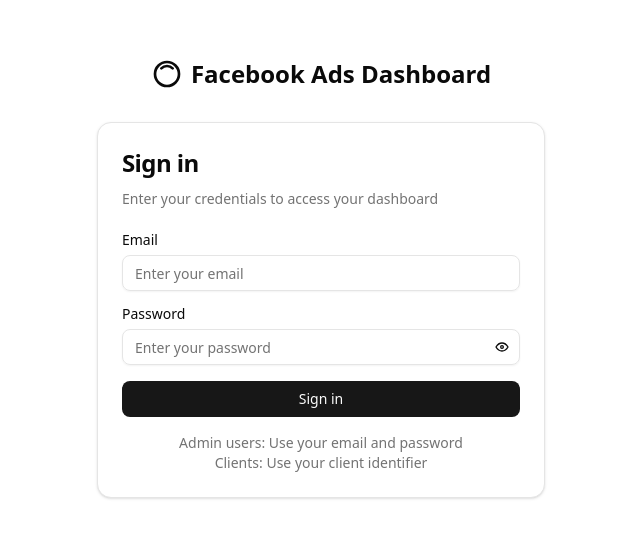
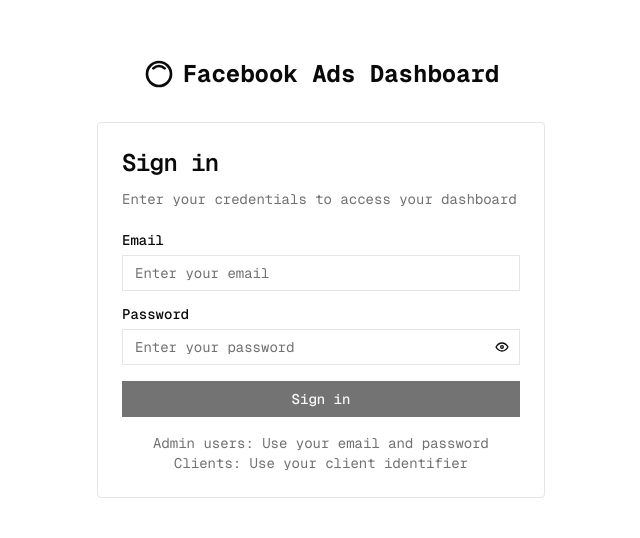
Before and after one commit to satyamneelkamal/FB-ad-reporter, a Next.js app: page /login in a window 1280 px wide. Shown: the part 122-660 px from the top of the page, without its empty margins (319-959 px from the left). Built offline with nearby package versions, Linux system fonts and the light colour scheme.

Commit message:
data sscraping begins

```diff
--- a/app/admin/clients/page.tsx
+++ b/app/admin/clients/page.tsx
@@ -46,13 +46,6 @@
       title: "Settings",
       url: "/admin/settings",
       icon: "IconSettings",
-    },
-  ],
-  documents: [
-    {
-      name: "Client Database",
-      url: "/admin/clients",
-      icon: "IconDatabase",
     },
   ],
 }
--- a/app/globals.css
+++ b/app/globals.css
@@ -3,113 +3,153 @@
 
 @custom-variant dark (&:is(.dark *));
 
+:root {
+  --background: oklch(1.0000 0 0);
+  --foreground: oklch(0.1448 0 0);
+  --card: oklch(1.0000 0 0);
+  --card-foreground: oklch(0.1448 0 0);
+  --popover: oklch(1.0000 0 0);
+  --popover-foreground: oklch(0.1448 0 0);
+  --primary: oklch(0.5555 0 0);
+  --primary-foreground: oklch(0.9851 0 0);
+  --secondary: oklch(0.9702 0 0);
+  --secondary-foreground: oklch(0.2046 0 0);
+  --muted: oklch(0.9702 0 0);
+  --muted-foreground: oklch(0.5486 0 0);
+  --accent: oklch(0.9702 0 0);
+  --accent-foreground: oklch(0.2046 0 0);
+  --destructive: oklch(0.5830 0.2387 28.4765);
+  --destructive-foreground: oklch(0.9702 0 0);
+  --border: oklch(0.9219 0 0);
+  --input: oklch(0.9219 0 0);
+  --ring: oklch(0.7090 0 0);
+  --chart-1: oklch(0.5555 0 0);
+  --chart-2: oklch(0.5555 0 0);
+  --chart-3: oklch(0.5555 0 0);
+  --chart-4: oklch(0.5555 0 0);
+  --chart-5: oklch(0.5555 0 0);
+  --sidebar: oklch(0.9851 0 0);
+  --sidebar-foreground: oklch(0.1448 0 0);
+  --sidebar-primary: oklch(0.2046 0 0);
+  --sidebar-primary-foreground: oklch(0.9851 0 0);
+  --sidebar-accent: oklch(0.9702 0 0);
+  --sidebar-accent-foreground: oklch(0.2046 0 0);
+  --sidebar-border: oklch(0.9219 0 0);
+  --sidebar-ring: oklch(0.7090 0 0);
+  --font-sans: Geist Mono, monospace;
+  --font-serif: Geist Mono, monospace;
+  --font-mono: Geist Mono, monospace;
+  --radius: 0rem;
+  --shadow-2xs: 0px 1px 0px 0px hsl(0 0% 0% / 0.00);
+  --shadow-xs: 0px 1px 0px 0px hsl(0 0% 0% / 0.00);
+  --shadow-sm: 0px 1px 0px 0px hsl(0 0% 0% / 0.00), 0px 1px 2px -1px hsl(0 0% 0% / 0.00);
+  --shadow: 0px 1px 0px 0px hsl(0 0% 0% / 0.00), 0px 1px 2px -1px hsl(0 0% 0% / 0.00);
+  --shadow-md: 0px 1px 0px 0px hsl(0 0% 0% / 0.00), 0px 2px 4px -1px hsl(0 0% 0% / 0.00);
+  --shadow-lg: 0px 1px 0px 0px hsl(0 0% 0% / 0.00), 0px 4px 6px -1px hsl(0 0% 0% / 0.00);
+  --shadow-xl: 0px 1px 0px 0px hsl(0 0% 0% / 0.00), 0px 8px 10px -1px hsl(0 0% 0% / 0.00);
+  --shadow-2xl: 0px 1px 0px 0px hsl(0 0% 0% / 0.00);
+  --tracking-normal: 0em;
+  --spacing: 0.25rem;
+}
+
+.dark {
+  --background: oklch(0.1448 0 0);
+  --foreground: oklch(0.9851 0 0);
+  --card: oklch(0.2134 0 0);
+  --card-foreground: oklch(0.9851 0 0);
+  --popover: oklch(0.2686 0 0);
+  --popover-foreground: oklch(0.9851 0 0);
+  --primary: oklch(0.5555 0 0);
+  --primary-foreground: oklch(0.9851 0 0);
+  --secondary: oklch(0.2686 0 0);
+  --secondary-foreground: oklch(0.9851 0 0);
+  --muted: oklch(0.2686 0 0);
+  --muted-foreground: oklch(0.7090 0 0);
+  --accent: oklch(0.3715 0 0);
+  --accent-foreground: oklch(0.9851 0 0);
+  --destructive: oklch(0.7022 0.1892 22.2279);
+  --destructive-foreground: oklch(0.2686 0 0);
+  --border: oklch(0.3407 0 0);
+  --input: oklch(0.4386 0 0);
+  --ring: oklch(0.5555 0 0);
+  --chart-1: oklch(0.5555 0 0);
+  --chart-2: oklch(0.5555 0 0);
+  --chart-3: oklch(0.5555 0 0);
+  --chart-4: oklch(0.5555 0 0);
+  --chart-5: oklch(0.5555 0 0);
+  --sidebar: oklch(0.2046 0 0);
+  --sidebar-foreground: oklch(0.9851 0 0);
+  --sidebar-primary: oklch(0.9851 0 0);
+  --sidebar-primary-foreground: oklch(0.2046 0 0);
+  --sidebar-accent: oklch(0.2686 0 0);
+  --sidebar-accent-foreground: oklch(0.9851 0 0);
+  --sidebar-border: oklch(1.0000 0 0);
+  --sidebar-ring: oklch(0.4386 0 0);
+  --font-sans: Geist Mono, monospace;
+  --font-serif: Geist Mono, monospace;
+  --font-mono: Geist Mono, monospace;
+  --radius: 0rem;
+  --shadow-2xs: 0px 1px 0px 0px hsl(0 0% 0% / 0.00);
+  --shadow-xs: 0px 1px 0px 0px hsl(0 0% 0% / 0.00);
+  --shadow-sm: 0px 1px 0px 0px hsl(0 0% 0% / 0.00), 0px 1px 2px -1px hsl(0 0% 0% / 0.00);
+  --shadow: 0px 1px 0px 0px hsl(0 0% 0% / 0.00), 0px 1px 2px -1px hsl(0 0% 0% / 0.00);
+  --shadow-md: 0px 1px 0px 0px hsl(0 0% 0% / 0.00), 0px 2px 4px -1px hsl(0 0% 0% / 0.00);
+  --shadow-lg: 0px 1px 0px 0px hsl(0 0% 0% / 0.00), 0px 4px 6px -1px hsl(0 0% 0% / 0.00);
+  --shadow-xl: 0px 1px 0px 0px hsl(0 0% 0% / 0.00), 0px 8px 10px -1px hsl(0 0% 0% / 0.00);
+  --shadow-2xl: 0px 1px 0px 0px hsl(0 0% 0% / 0.00);
+}
+
 @theme inline {
   --color-background: var(--background);
   --color-foreground: var(--foreground);
-  --font-sans: var(--font-geist-sans);
-  --font-mono: var(--font-geist-mono);
+  --color-card: var(--card);
+  --color-card-foreground: var(--card-foreground);
+  --color-popover: var(--popover);
+  --color-popover-foreground: var(--popover-foreground);
+  --color-primary: var(--primary);
+  --color-primary-foreground: var(--primary-foreground);
+  --color-secondary: var(--secondary);
+  --color-secondary-foreground: var(--secondary-foreground);
+  --color-muted: var(--muted);
+  --color-muted-foreground: var(--muted-foreground);
+  --color-accent: var(--accent);
+  --color-accent-foreground: var(--accent-foreground);
+  --color-destructive: var(--destructive);
+  --color-destructive-foreground: var(--destructive-foreground);
+  --color-border: var(--border);
+  --color-input: var(--input);
+  --color-ring: var(--ring);
+  --color-chart-1: var(--chart-1);
+  --color-chart-2: var(--chart-2);
+  --color-chart-3: var(--chart-3);
+  --color-chart-4: var(--chart-4);
+  --color-chart-5: var(--chart-5);
+  --color-sidebar: var(--sidebar);
+  --color-sidebar-foreground: var(--sidebar-foreground);
+  --color-sidebar-primary: var(--sidebar-primary);
+  --color-sidebar-primary-foreground: var(--sidebar-primary-foreground);
+  --color-sidebar-accent: var(--sidebar-accent);
+  --color-sidebar-accent-foreground: var(--sidebar-accent-foreground);
+  --color-sidebar-border: var(--sidebar-border);
   --color-sidebar-ring: var(--sidebar-ring);
-  --color-sidebar-border: var(--sidebar-border);
-  --color-sidebar-accent-foreground: var(--sidebar-accent-foreground);
-  --color-sidebar-accent: var(--sidebar-accent);
-  --color-sidebar-primary-foreground: var(--sidebar-primary-foreground);
-  --color-sidebar-primary: var(--sidebar-primary);
-  --color-sidebar-foreground: var(--sidebar-foreground);
-  --color-sidebar: var(--sidebar);
-  --color-chart-5: var(--chart-5);
-  --color-chart-4: var(--chart-4);
-  --color-chart-3: var(--chart-3);
-  --color-chart-2: var(--chart-2);
-  --color-chart-1: var(--chart-1);
-  --color-ring: var(--ring);
-  --color-input: var(--input);
-  --color-border: var(--border);
-  --color-destructive: var(--destructive);
-  --color-accent-foreground: var(--accent-foreground);
-  --color-accent: var(--accent);
-  --color-muted-foreground: var(--muted-foreground);
-  --color-muted: var(--muted);
-  --color-secondary-foreground: var(--secondary-foreground);
-  --color-secondary: var(--secondary);
-  --color-primary-foreground: var(--primary-foreground);
-  --color-primary: var(--primary);
-  --color-popover-foreground: var(--popover-foreground);
-  --color-popover: var(--popover);
-  --color-card-foreground: var(--card-foreground);
-  --color-card: var(--card);
+
+  --font-sans: var(--font-sans);
+  --font-mono: var(--font-mono);
+  --font-serif: var(--font-serif);
+
   --radius-sm: calc(var(--radius) - 4px);
   --radius-md: calc(var(--radius) - 2px);
   --radius-lg: var(--radius);
   --radius-xl: calc(var(--radius) + 4px);
-}
 
-:root {
-  --radius: 0.625rem;
-  --background: oklch(1 0 0);
-  --foreground: oklch(0.145 0 0);
-  --card: oklch(1 0 0);
-  --card-foreground: oklch(0.145 0 0);
-  --popover: oklch(1 0 0);
-  --popover-foreground: oklch(0.145 0 0);
-  --primary: oklch(0.205 0 0);
-  --primary-foreground: oklch(0.985 0 0);
-  --secondary: oklch(0.97 0 0);
-  --secondary-foreground: oklch(0.205 0 0);
-  --muted: oklch(0.97 0 0);
-  --muted-foreground: oklch(0.556 0 0);
-  --accent: oklch(0.97 0 0);
-  --accent-foreground: oklch(0.205 0 0);
-  --destructive: oklch(0.577 0.245 27.325);
-  --border: oklch(0.922 0 0);
-  --input: oklch(0.922 0 0);
-  --ring: oklch(0.708 0 0);
-  --chart-1: oklch(0.646 0.222 41.116);
-  --chart-2: oklch(0.6 0.118 184.704);
-  --chart-3: oklch(0.398 0.07 227.392);
-  --chart-4: oklch(0.828 0.189 84.429);
-  --chart-5: oklch(0.769 0.188 70.08);
-  --sidebar: oklch(0.985 0 0);
-  --sidebar-foreground: oklch(0.145 0 0);
-  --sidebar-primary: oklch(0.205 0 0);
-  --sidebar-primary-foreground: oklch(0.985 0 0);
-  --sidebar-accent: oklch(0.97 0 0);
-  --sidebar-accent-foreground: oklch(0.205 0 0);
-  --sidebar-border: oklch(0.922 0 0);
-  --sidebar-ring: oklch(0.708 0 0);
-}
-
-.dark {
-  --background: oklch(0.145 0 0);
-  --foreground: oklch(0.985 0 0);
-  --card: oklch(0.205 0 0);
-  --card-foreground: oklch(0.985 0 0);
-  --popover: oklch(0.205 0 0);
-  --popover-foreground: oklch(0.985 0 0);
-  --primary: oklch(0.922 0 0);
-  --primary-foreground: oklch(0.205 0 0);
-  --secondary: oklch(0.269 0 0);
-  --secondary-foreground: oklch(0.985 0 0);
-  --muted: oklch(0.269 0 0);
-  --muted-foreground: oklch(0.708 0 0);
-  --accent: oklch(0.269 0 0);
-  --accent-foreground: oklch(0.985 0 0);
-  --destructive: oklch(0.704 0.191 22.216);
-  --border: oklch(1 0 0 / 10%);
-  --input: oklch(1 0 0 / 15%);
-  --ring: oklch(0.556 0 0);
-  --chart-1: oklch(0.488 0.243 264.376);
-  --chart-2: oklch(0.696 0.17 162.48);
-  --chart-3: oklch(0.769 0.188 70.08);
-  --chart-4: oklch(0.627 0.265 303.9);
-  --chart-5: oklch(0.645 0.246 16.439);
-  --sidebar: oklch(0.205 0 0);
-  --sidebar-foreground: oklch(0.985 0 0);
-  --sidebar-primary: oklch(0.488 0.243 264.376);
-  --sidebar-primary-foreground: oklch(0.985 0 0);
-  --sidebar-accent: oklch(0.269 0 0);
-  --sidebar-accent-foreground: oklch(0.985 0 0);
-  --sidebar-border: oklch(1 0 0 / 10%);
-  --sidebar-ring: oklch(0.556 0 0);
+  --shadow-2xs: var(--shadow-2xs);
+  --shadow-xs: var(--shadow-xs);
+  --shadow-sm: var(--shadow-sm);
+  --shadow: var(--shadow);
+  --shadow-md: var(--shadow-md);
+  --shadow-lg: var(--shadow-lg);
+  --shadow-xl: var(--shadow-xl);
+  --shadow-2xl: var(--shadow-2xl);
 }
 
 @layer base {
--- a/lib/supabase.ts
+++ b/lib/supabase.ts
@@ -15,11 +15,15 @@
   throw new Error('Missing Supabase environment variables')
 }
 
+if (!supabaseServiceKey) {
+  throw new Error('Missing SUPABASE_SERVICE_ROLE_KEY environment variable required for admin operations')
+}
+
 // Public client for client-side operations (RLS enforced)
 export const supabase = createClient(supabaseUrl, supabaseAnonKey)
 
 // Admin client for server-side operations (bypasses RLS)
-export const supabaseAdmin = createClient(supabaseUrl, supabaseServiceKey || supabaseAnonKey)
+export const supabaseAdmin = createClient(supabaseUrl, supabaseServiceKey)
 
 // Database Types (based on the schema from ROADMAP.md)
 export interface Client {
```
Also changed, not shown: app/admin/page.tsx (+1 -81 lines), app/admin/scrape/page.tsx (+58 -2 lines), app/api/admin/scrape/route.ts (+6 -6 lines), components/nav-main.tsx (+7 -26 lines), image copy 5.png (added), image copy 6.png (added).
